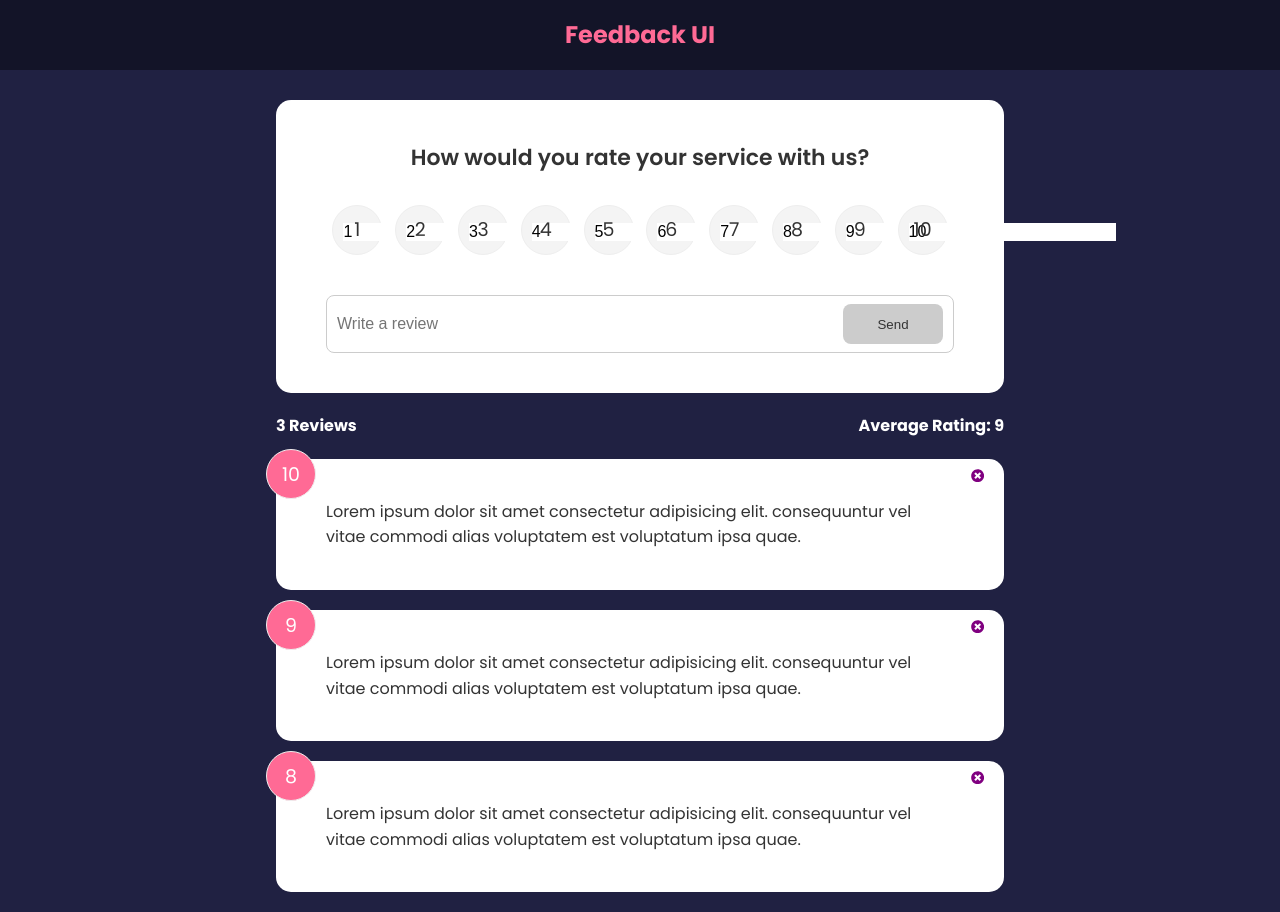
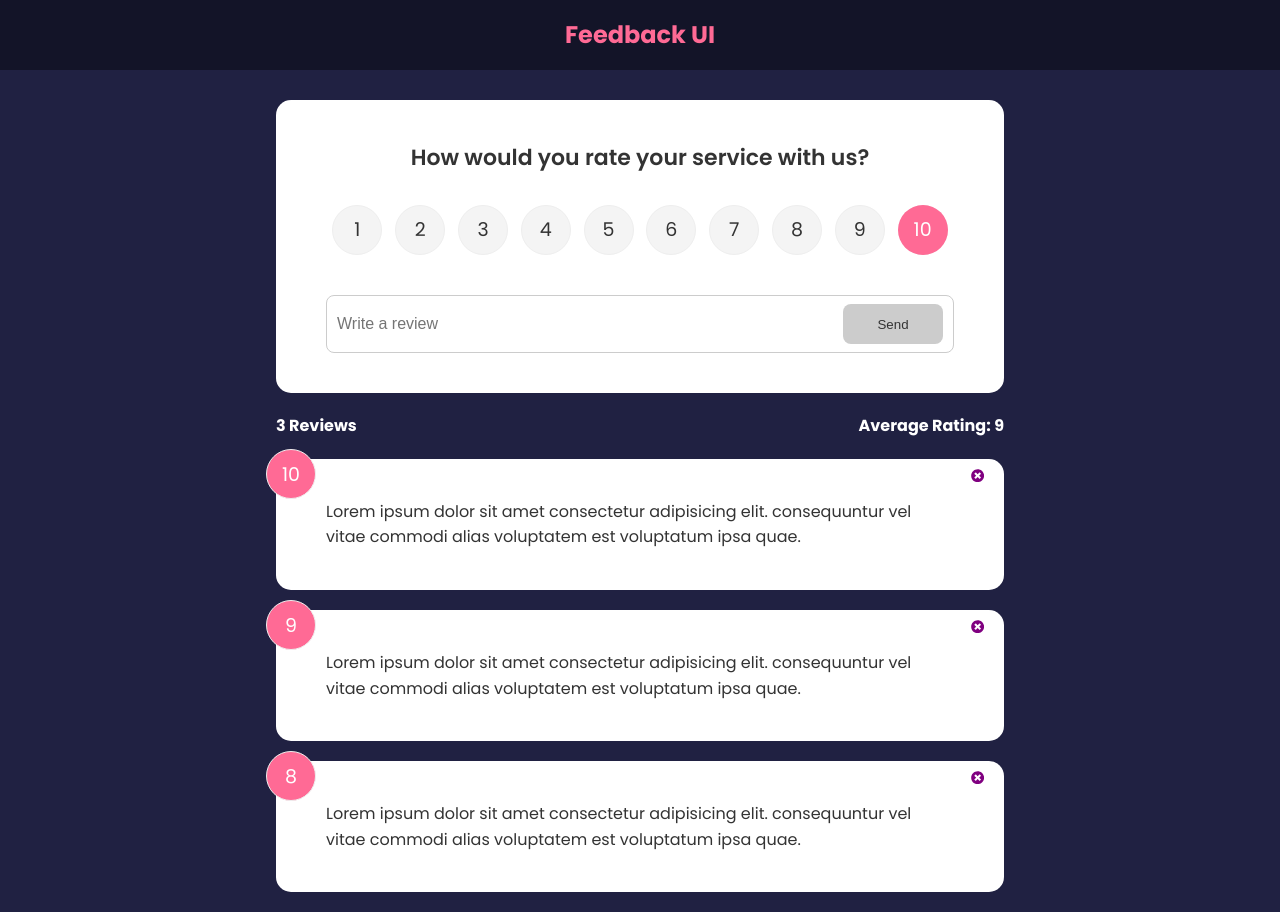
Before and after one commit to ZarifHosen/Feedback_app, a React (Create React App) app: page / in a window 1280 px wide. Built offline with nearby package versions, Linux system fonts and the light colour scheme.

Commit message:
Radio Button glitch fixed

```diff
--- a/package.json
+++ b/package.json
@@ -6,10 +6,12 @@
     "@testing-library/jest-dom": "^5.16.5",
     "@testing-library/react": "^13.4.0",
     "@testing-library/user-event": "^13.5.0",
+    "framer-motion": "^7.6.2",
     "react": "^18.2.0",
     "react-dom": "^18.2.0",
     "react-icons": "^4.6.0",
     "react-scripts": "5.0.1",
+    "uuid": "^9.0.0",
     "web-vitals": "^2.1.4"
   },
   "scripts": {
--- a/src/App.js
+++ b/src/App.js
@@ -1,3 +1,4 @@
+import { v4 as uuidv4 } from "uuid";
 import { useState } from "react";
 import Header from "./components/Header";
 import FeedbackList from "./components/FeedbackList";
@@ -7,6 +8,11 @@
 
 function App() {
   const [feedback, setFeedback] = useState(FeedbackData);
+
+  const addFeedback = (newFeedback) => {
+    newFeedback.id = uuidv4();
+    setFeedback([newFeedback, ...feedback]);
+  };
 
   const deleteFeedback = (id) => {
     if (window.confirm("Are you sure you want to delete?")) {
@@ -18,7 +24,7 @@
     <>
       <Header />
       <div className="container">
-        <FeedbackForm />
+        <FeedbackForm handleAdd={addFeedback} />
         <FeedbackStats feedback={feedback} />
         <FeedbackList feedback={feedback} handleDelete={deleteFeedback} />
       </div>
--- a/src/components/FeedbackForm.jsx
+++ b/src/components/FeedbackForm.jsx
@@ -3,7 +3,7 @@
 import Button from "./shared/Button";
 import RatingSelect from "./RatingSelect";
 
-function FeedbackForm() {
+function FeedbackForm({ handleAdd }) {
   const [text, setText] = useState("");
   const [rating, setRating] = useState(10);
   const [btnDisabled, setBtnDisabled] = useState(true);
@@ -24,11 +24,24 @@
     setText(e.target.value);
   };
 
+  const handleSubmit = (e) => {
+    e.preventDefault();
+    if (text.trim().length > 10) {
+      const newFeedback = {
+        text,
+        rating,
+      };
+      handleAdd(newFeedback);
+
+      setText("");
+    }
+  };
+
   return (
     <Card>
-      <form>
+      <form onSubmit={handleSubmit}>
         <h2>How would you rate your service with us?</h2>
-        <RatingSelect />
+        <RatingSelect select={(rating) => setRating(rating)} />
         <div className="input-group">
           <input
             onChange={handleTextChange}
--- a/src/components/FeedbackList.jsx
+++ b/src/components/FeedbackList.jsx
@@ -1,3 +1,4 @@
+import { motion, AnimatePresence } from "framer-motion";
 import PropTypes from "prop-types";
 import FeedbackItem from "./FeedbackItem";
 
@@ -8,9 +9,22 @@
 
   return (
     <div className="feedback-list">
-      {feedback.map((item) => (
-        <FeedbackItem key={item.id} item={item} handleDelete={handleDelete} />
-      ))}
+      <AnimatePresence>
+        {feedback.map((item) => (
+          <motion.div
+            key={item.id}
+            initial={{ opacity: 0 }}
+            animate={{ opacity: 1 }}
+            exit={{ opacity: 0 }}
+          >
+            <FeedbackItem
+              key={item.id}
+              item={item}
+              handleDelete={handleDelete}
+            />
+          </motion.div>
+        ))}
+      </AnimatePresence>
     </div>
   );
 }
--- a/src/components/RatingSelect.jsx
+++ b/src/components/RatingSelect.jsx
@@ -1,15 +1,18 @@
 import { useState } from "react";
 
-function RatingSelect() {
+function RatingSelect({ select }) {
   const [selected, setSelected] = useState(10);
 
-  const handleChange = (e) => {};
+  const handleChange = (e) => {
+    setSelected(+e.currentTarget.value);
+    select(+e.currentTarget.value);
+  };
 
   return (
     <ul className="rating">
       <li>
         <input
-          type="text"
+          type="radio"
           id="num1"
           name="rating"
           value="1"
@@ -20,7 +23,7 @@
       </li>
       <li>
         <input
-          type="text"
+          type="radio"
           id="num2"
           name="rating"
           value="2"
@@ -31,7 +34,7 @@
       </li>
       <li>
         <input
-          type="text"
+          type="radio"
           id="num3"
           name="rating"
           value="3"
@@ -42,7 +45,7 @@
       </li>
       <li>
         <input
-          type="text"
+          type="radio"
           id="num4"
           name="rating"
           value="4"
@@ -53,7 +56,7 @@
       </li>
       <li>
         <input
-          type="text"
+          type="radio"
           id="num5"
           name="rating"
           value="5"
@@ -64,7 +67,7 @@
       </li>
       <li>
         <input
-          type="text"
+          type="radio"
           id="num6"
           name="rating"
           value="6"
@@ -75,7 +78,7 @@
       </li>
       <li>
         <input
-          type="text"
+          type="radio"
           id="num7"
           name="rating"
           value="7"
@@ -86,7 +89,7 @@
       </li>
       <li>
         <input
-          type="text"
+          type="radio"
           id="num8"
           name="rating"
           value="8"
@@ -97,7 +100,7 @@
       </li>
       <li>
         <input
-          type="text"
+          type="radio"
           id="num9"
           name="rating"
           value="9"
@@ -108,7 +111,7 @@
       </li>
       <li>
         <input
-          type="text"
+          type="radio"
           id="num10"
           name="rating"
           value="10"
```
Also changed, not shown: 1 other file (tests, documents, lock files or other folders).
